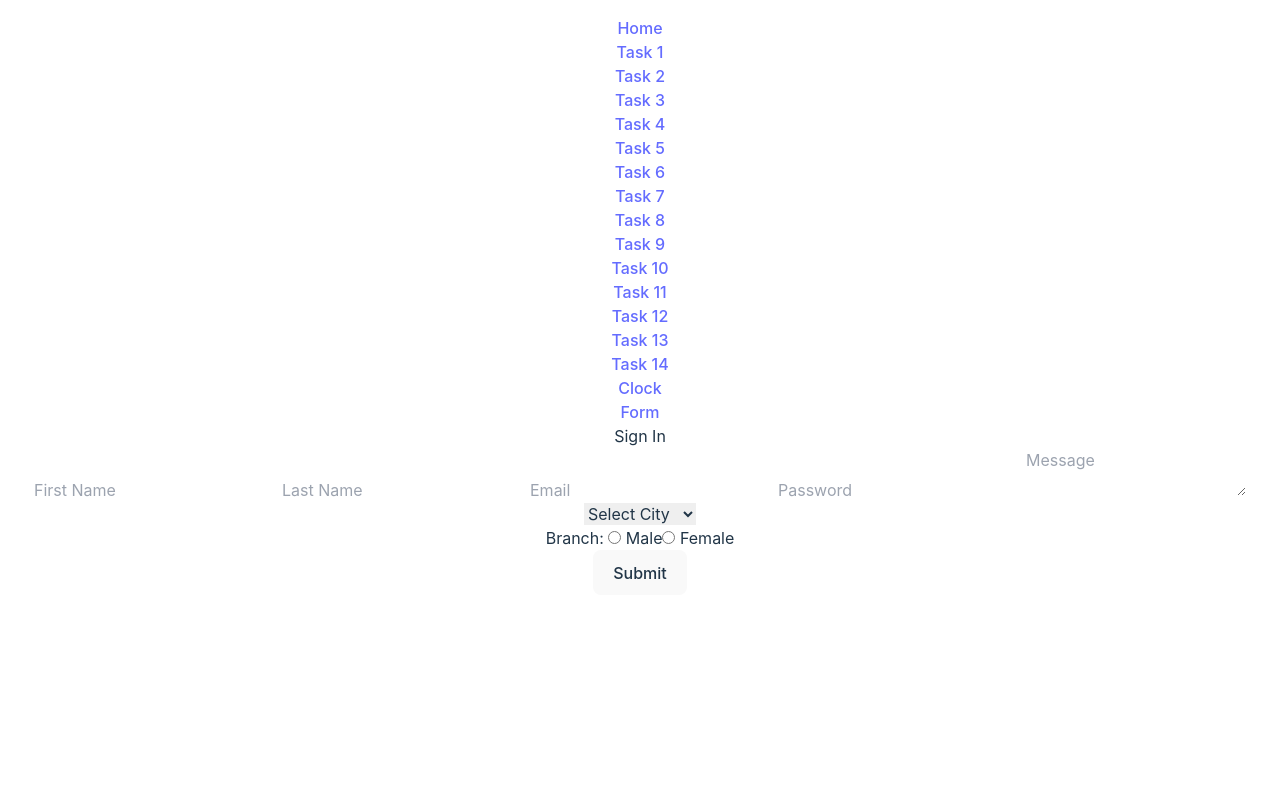
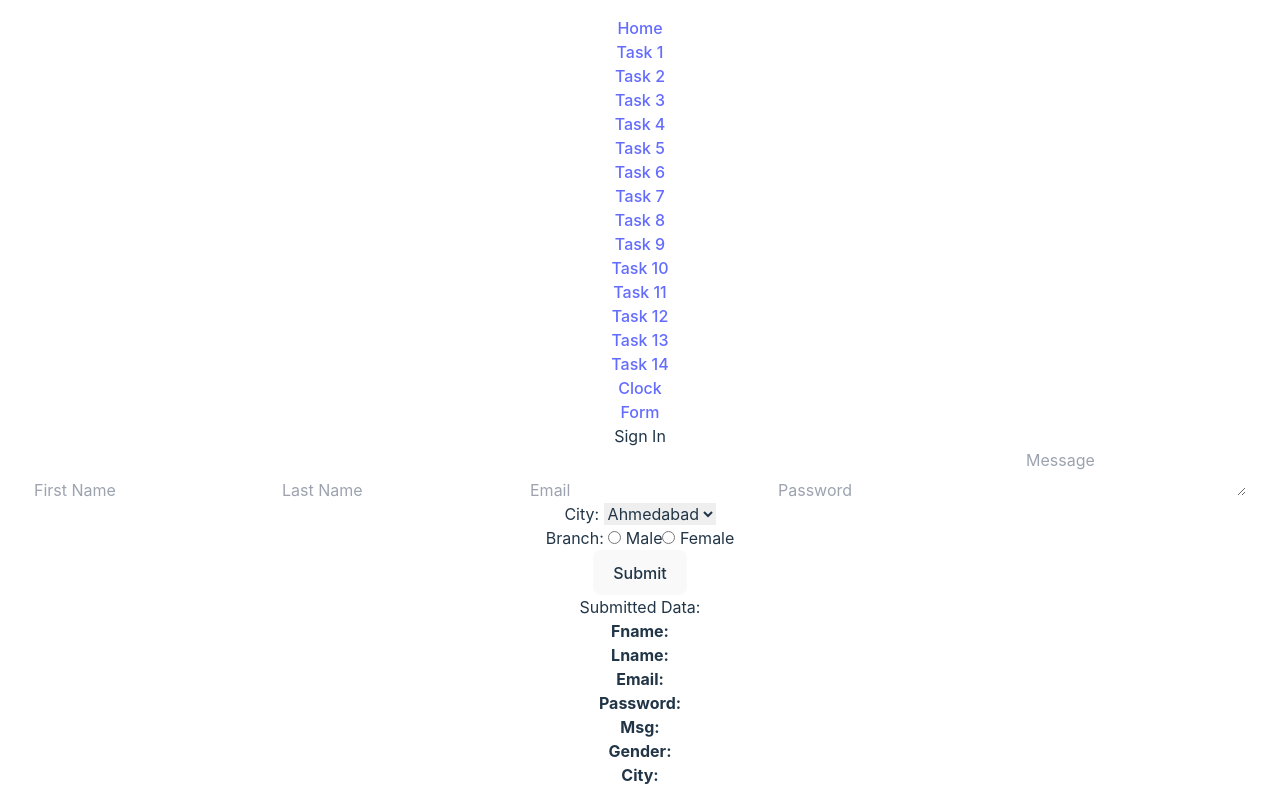
Before and after one commit to Krish4523/react-tutorial, a React (Vite) app: page /form in a window 1280 px wide. Built offline with nearby package versions, Linux system fonts and the light colour scheme.

Commit message:
add testing examples

```diff
--- a/src/App.jsx
+++ b/src/App.jsx
@@ -18,6 +18,7 @@ import { Task13 } from "./tasks/Task13.jsx";
 import { T1 } from "./components/T1.jsx";
 import { Clock } from "./tasks/Clock.jsx";
 import { FormExample } from "./tasks/FormExample.jsx";
+import Ex from "./components/Ex.jsx";
 
 const info = { model: "Grand i10", brand: "Hyundai" };
 const students = [
@@ -71,6 +72,7 @@ function App() {
           <Route path="/task14" element={<T1 />} />
           <Route path="/task15" element={<Clock />} />
           <Route path="/form" element={<FormExample />} />
+          <Route path="/ex" element={<Ex />} />
           <Route path="*" element={<Navigate to="/" />} />
         </Routes>
       </BrowserRouter>
--- /dev/null
+++ b/src/components/Ex.jsx
@@ -0,0 +1,18 @@
+import React, { useState, useEffect } from "react";
+
+const Ex = () => {
+  const [seconds, setSeconds] = useState(0);
+  console.log("rendered");
+  useEffect(() => {
+    const intervalID = setInterval(() => {
+      setSeconds((prevSeconds) => prevSeconds + 1);
+    }, 1000);
+    // return () => clearInterval(intervalID);
+  }, []);
+  return (
+    <div>
+      <p>Seconds: {seconds}</p>
+    </div>
+  );
+};
+export default Ex;
--- a/src/tasks/Clock.jsx
+++ b/src/tasks/Clock.jsx
@@ -3,7 +3,11 @@ import { useState, useEffect } from "react";
 /* Digital Clock using useEffect */
 export function Clock() {
   const [time, setTime] = useState(new Date());
-
+  const [seconds, setSeconds] = useState(0);
+  // console.log("Rendered");
+  useEffect(() => {
+    setInterval(() => setSeconds((prevSec) => prevSec + 1), 1000);
+  }, []);
   useEffect(() => {
     console.log("Rendered");
     const interval = setInterval(() => setTime(new Date()), 1000);
@@ -11,8 +15,11 @@ export function Clock() {
   }, []);
 
   return (
-    <h1 className="text-[4rem] font-bold font-mono">
-      {time.toLocaleTimeString()}
-    </h1>
+    <>
+      <h1 className="text-[4rem] font-bold font-mono">
+        {time.toLocaleTimeString()}
+      </h1>
+      {seconds}
+    </>
   );
 }
--- /dev/null
+++ b/src/tasks/F1.jsx
@@ -0,0 +1,6 @@
+import React from "react";
+import { F2 } from "./F2.jsx";
+
+export function F1() {
+  return <F2 />;
+}
--- /dev/null
+++ b/src/tasks/F2.jsx
@@ -0,0 +1,5 @@
+import { F3 } from "./F3.jsx";
+
+export function F2() {
+  return <F3 />;
+}
--- /dev/null
+++ b/src/tasks/F3.jsx
@@ -0,0 +1,22 @@
+import { useContext } from "react";
+import { FormContext } from "./FormExample.jsx";
+
+export function F3() {
+  const { formData } = useContext(FormContext);
+  return (
+    <div>
+      <h3>Submitted Data:</h3>
+      <ul className="flex items-start flex-col">
+        {formData &&
+          Object.entries(formData).map(([key, value]) => (
+            <li key={key} className="flex justify-between gap-x-2">
+              <strong>
+                {`${key.charAt(0).toUpperCase()}${key.slice(1)}`}:
+              </strong>{" "}
+              {value}
+            </li>
+          ))}
+      </ul>
+    </div>
+  );
+}
--- a/src/tasks/FormExample.jsx
+++ b/src/tasks/FormExample.jsx
@@ -1,7 +1,18 @@
-import { useState } from "react";
+import { createContext, useState } from "react";
+import { F1 } from "./F1.jsx";
+
+export const FormContext = createContext(null);
 
 export function FormExample() {
-  const [formData, setFromData] = useState({});
+  const [formData, setFromData] = useState({
+    fname: "",
+    lname: "",
+    email: "",
+    password: "",
+    msg: "",
+    gender: "",
+    city: "",
+  });
 
   function handleChange(e) {
     setFromData({
@@ -12,19 +23,21 @@ export function FormExample() {
 
   function handleSubmit(e) {
     e.preventDefault();
-    const { fname, lname, email, password, msg, gender, city } = formData;
-    alert(
-      `Name: ${fname} ${lname}
-Email: ${email}
-Password: ${password}
-Message: ${msg}
-Gender: ${gender}
-City: ${city}`,
-    );
+    // const { fname, lname, email, password, msg, gender, city } = formData;
+    //     alert(
+    //       `Name: ${fname} ${lname}
+    // Email: ${email}
+    // Password: ${password}
+    // Message: ${msg}
+    // Gender: ${gender}
+    // City: ${city}`,
+    //     );
+    alert(JSON.stringify(formData, null, 2));
   }
 
   return (
-    <div className="flex justify-center">
+    <>
+      <div className="flex gap-4 justify-center">
         <form
           onSubmit={handleSubmit}
           className="flex justify-center p-4 bg-slate-950 w-[20rem] rounded-md shadow-lg"
@@ -70,15 +83,13 @@ City: ${city}`,
               className="px-4 py-2 rounded-md w-full"
             ></textarea>
 
-          <div className="flex items-start">
+            <div className="flex items-center justify-center gap-2">
+              <label>City: </label>
               <select
                 onChange={handleChange}
                 className="px-4 py-2 rounded-md"
                 name="city"
               >
-              <option selected disabled hidden>
-                Select City
-              </option>
                 <option value="Ahmedabad">Ahmedabad</option>
                 <option value="Surat">Surat</option>
                 <option value="Baroda">Baroda</option>
@@ -111,6 +122,10 @@ City: ${city}`,
             </div>
           </fieldset>
         </form>
+        <FormContext.Provider value={{ formData }}>
+          <F1 />
+        </FormContext.Provider>
       </div>
+    </>
   );
 }
--- a/src/tasks/Task6.jsx
+++ b/src/tasks/Task6.jsx
@@ -1,4 +1,5 @@
-/* pass color red, bgColor: yellow, fontSize: 25px, fontStyle: italic as properties to component to "LJ Student" text in <p> using props  */
+/* pass color red, bgColor: yellow, fontSize: 25px, fontStyle: italic as properties
+to component to "LJ Student" text in <p> using props  */
 export function Task6({
   color = "red",
   bgColor = "yellow",
```
Lines whose indentation alone changed are shown as unchanged.
